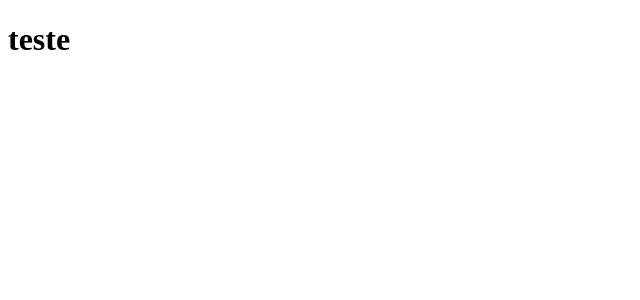
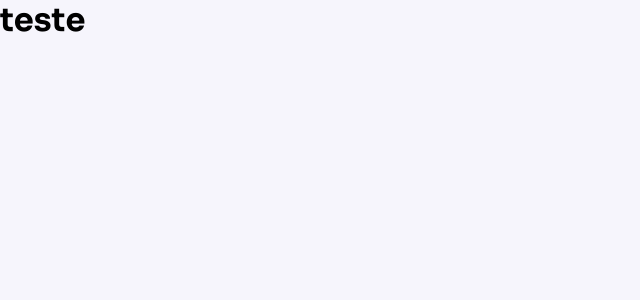
Before and after one commit to emanoelhenrick/MyContactsFront, a React (Vite) app: page / in a window 1280 px wide. Shown: the top 300 px of the page, without its empty margins (0-640 px from the left). Built offline with nearby package versions, Linux system fonts and the light colour scheme.

Commit message:
add global styles

```diff
--- a/index.html
+++ b/index.html
@@ -2,9 +2,16 @@
 <html lang="en">
   <head>
     <meta charset="UTF-8" />
+
+    <link rel="preconnect" href="https://fonts.googleapis.com">
+    <link rel="preconnect" href="https://fonts.gstatic.com" crossorigin>
+
     <link rel="icon" type="image/svg+xml" href="/vite.svg" />
     <meta name="viewport" content="width=device-width, initial-scale=1.0" />
-    <title>Vite + React + TS</title>
+
+    <link href="https://fonts.googleapis.com/css2?family=Sora:wght@400;700&display=swap" rel="stylesheet">
+
+    <title>MyContacts</title>
   </head>
   <body>
     <div id="root"></div>
--- a/package.json
+++ b/package.json
@@ -16,6 +16,7 @@
   "devDependencies": {
     "@types/react": "^18.0.27",
     "@types/react-dom": "^18.0.10",
+    "@types/styled-components": "^5.1.26",
     "@typescript-eslint/eslint-plugin": "^5.52.0",
     "@typescript-eslint/parser": "^5.52.0",
     "@vitejs/plugin-react": "^3.1.0",
--- a/src/App.tsx
+++ b/src/App.tsx
@@ -1,6 +1,13 @@
+import GlobalStyles from "./assets/styles/global";
+import { ThemeProvider } from "styled-components";
+import _defaultTheme from "./assets/styles/themes/default";
+
 export function App() {
 
   return (
-    <h1>teste</h1>
+    <ThemeProvider theme={_defaultTheme}>
+      <h1>teste</h1>
+      <GlobalStyles/>
+    </ThemeProvider>
   );
 }
--- /dev/null
+++ b/src/assets/styles/global.ts
@@ -0,0 +1,20 @@
+import { createGlobalStyle } from "styled-components";
+
+export default createGlobalStyle`
+  * {
+    margin: 0;
+    padding: 0;
+    box-sizing: border-box;
+    font-family: 'Sora', sans-serif;
+  }
+
+  body {
+    font-size: 16px;
+    background: ${props => props.theme.backgroundColor};
+
+  }
+
+  button {
+    cursor: pointer;
+  }
+`;
--- /dev/null
+++ b/src/assets/styles/themes/default.ts
@@ -0,0 +1,3 @@
+export default {
+  backgroundColor: "#f6f5fc",
+};
```
Also changed, not shown: src/@types/styled.d.ts (added, +9 -0 lines), 1 other file (tests, documents, lock files or other folders).
